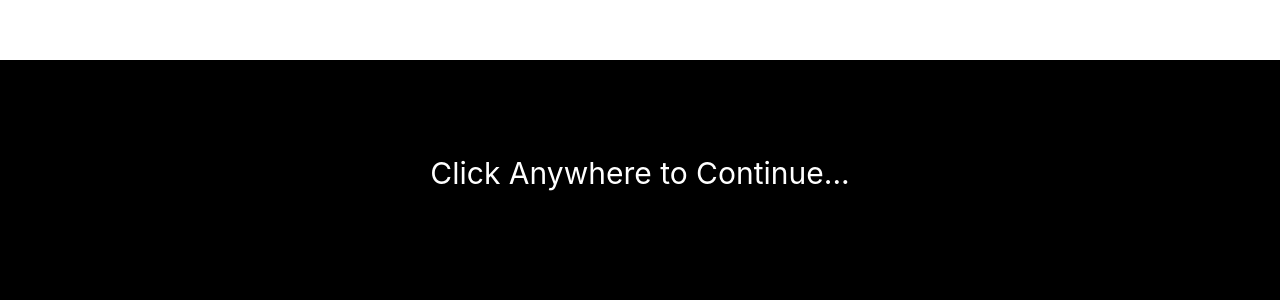
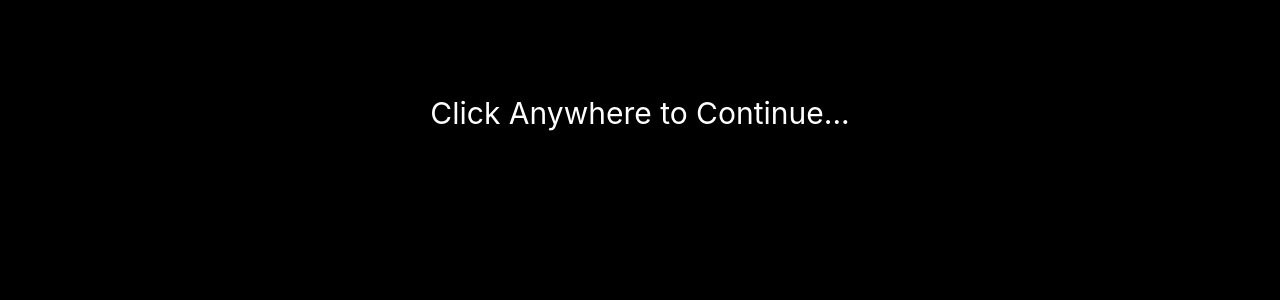
Before and after one commit to jonleung/meditation-bell, a React (Create React App) app: page / in a window 1280 px wide. Shown: the top 300 px of the page. Built offline with nearby package versions, Linux system fonts and the light colour scheme; no server answers.

Commit message:
Update css

```diff
--- a/src/App.css
+++ b/src/App.css
@@ -13,13 +13,18 @@ menu, nav, output, ruby, section, summary {
   margin: 0;
   /*padding: 0;*/
   /*border: 0;*/
-  /*font-size: 100%;*/
+  font-size: 100%;
   /*font: inherit;*/
   /*vertical-align: baseline;*/
 }
 
 table {
   border-collapse: collapse;
+}
+
+body {
+  background-color: black;
+  color: #D0C4A0;
 }
 
 .title {
@@ -40,6 +45,7 @@ table {
 
 .Cover {
   position: fixed;
+  top: 0;
   width: 100%;
   height: 100%;
   background-color: black;
--- a/src/BellSchedule.js
+++ b/src/BellSchedule.js
@@ -1,6 +1,7 @@
 import Sit from './Sit';
 
 const BellSchedule = (props) => {
+
   return (
     <div className="BellSchedule">
       <h1 className="BellSchedule__title title">Automatic Bell Schedule</h1>
--- a/src/Clock.js
+++ b/src/Clock.js
@@ -1,7 +1,7 @@
 const Clock = (props) => {
   return (
     <div className="Clock">
-      <h1 className="Clock__title title">Clock</h1>
+      <h1 className="Clock__title title">Time</h1>
       <p className="Clock__text">{props.curTime.format("h:mm:ss a")}</p>
     </div>
   )
--- a/src/ManualBells.js
+++ b/src/ManualBells.js
@@ -5,8 +5,7 @@ const ManualBells = (props) => {
     <div className="ManualBells">
       <h1 className="ManualBells__title title">Manually Ring Bells</h1>
       <h2 className="ManualBells__description description">Click the buttons below to ring the bell outside of the automatic schedule.</h2>
-      <ManualBell type="start" />
-      <ManualBell type="end" />
+      <ManualBell type="start" />&nbsp;<ManualBell type="end" />
     </div>
   )
 }
```
